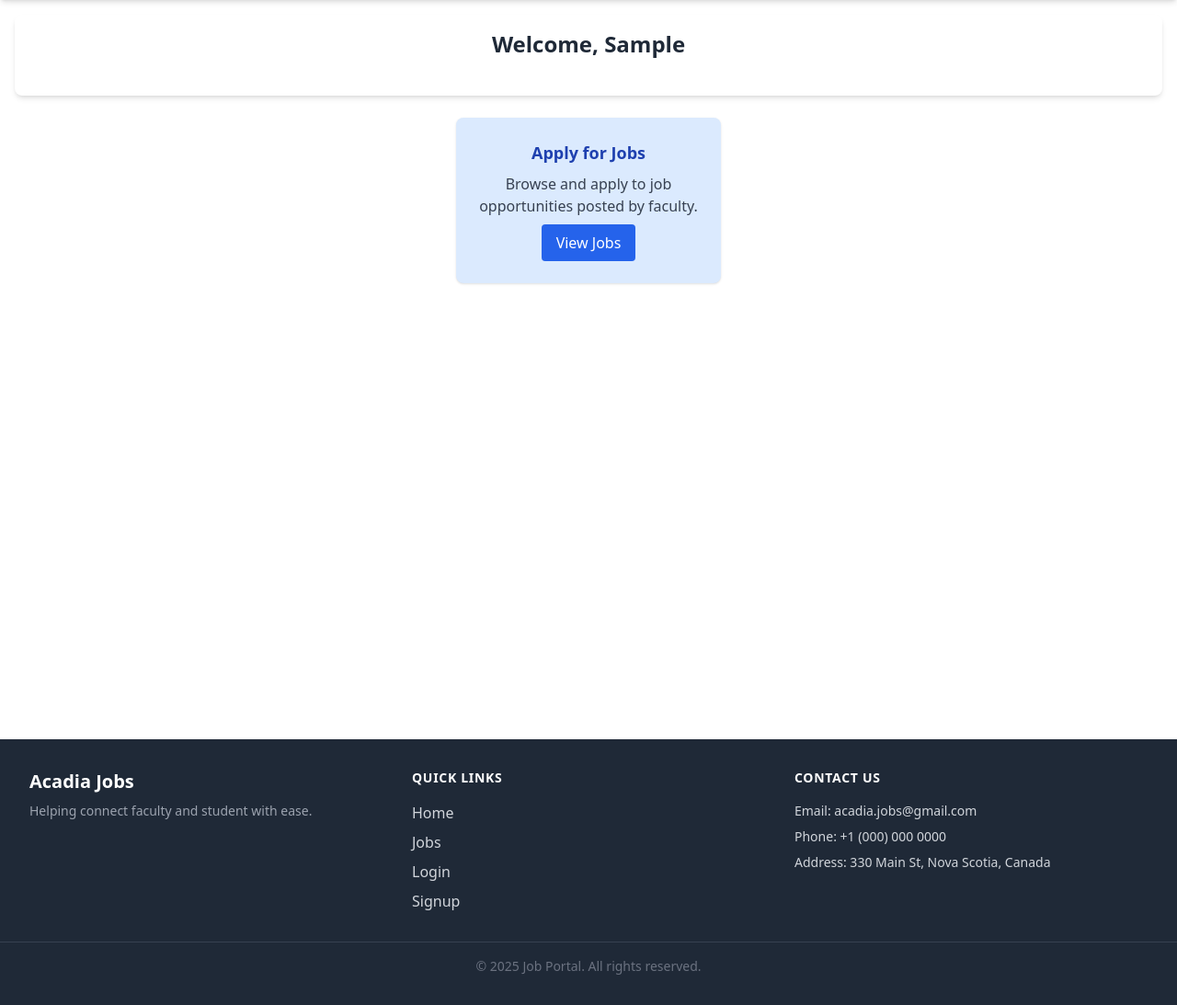
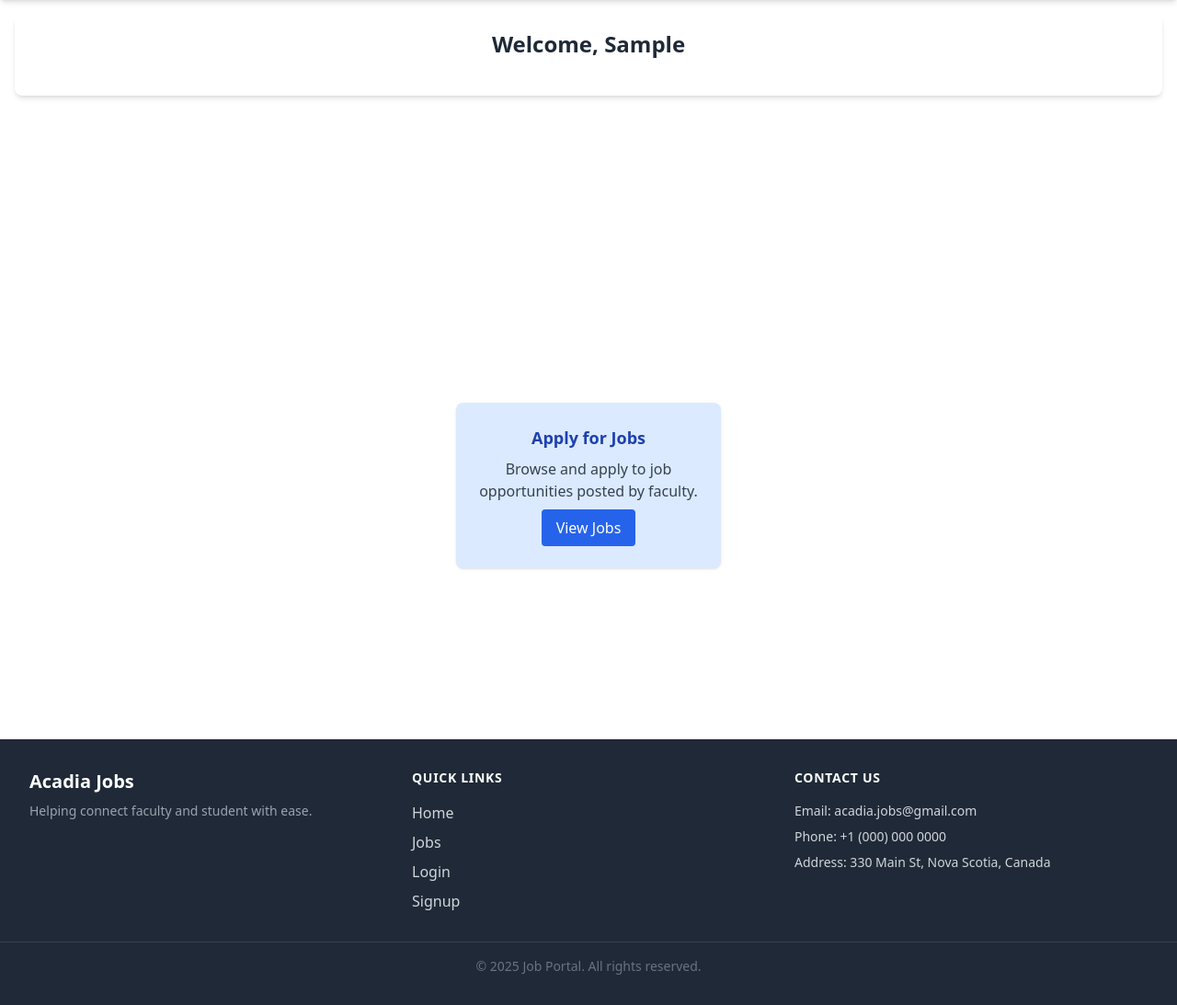
Before and after one commit to roshan589/Acadia-Jobs, a Django app: page /test/ in a window 1280 px wide. Shown: the part 64-1157 px from the top of the page at 92% size. Run offline with Django 5.2, Linux system fonts and the light colour scheme; the visitor is signed in with stand-in values (Sample User, id 1); some libraries are stand-ins or nearby versions.

Commit message:
Create Job Template Modified

```diff
--- a/loginSignup/templates/test.html
+++ b/loginSignup/templates/test.html
@@ -36,7 +36,7 @@
     </div>
 
     <div class="container mx-auto py-6">
-    <div class="flex flex-wrap justify-center items-center gap-6">
+    <div class="flex flex-wrap justify-center h-screen items-center gap-6">
 
       <div class="bg-blue-100 p-6 w-full sm:w-72 flex flex-col items-center rounded-lg shadow hover:bg-blue-200 transition">
         <h2 class="text-lg font-semibold text-blue-800 mb-2">Apply for Jobs</h2>
```
